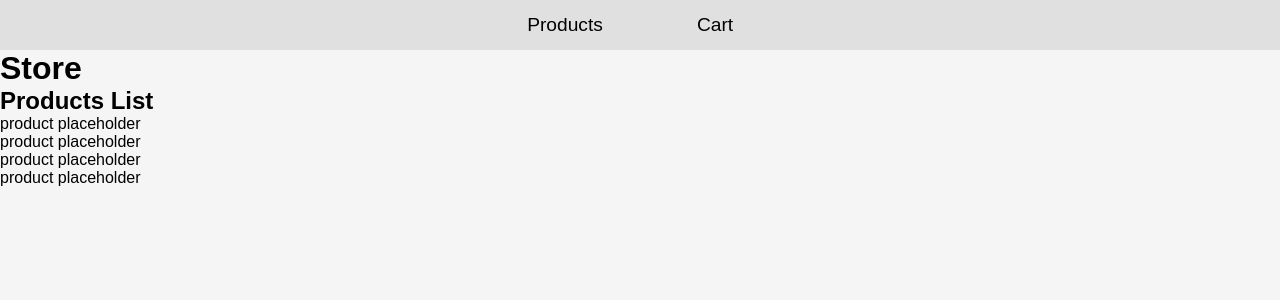
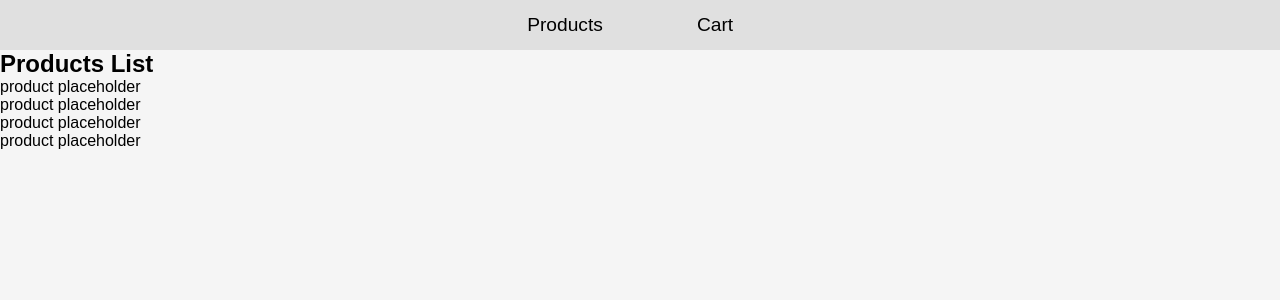
Before and after one commit to EduardoSCosta/atividade-shopping-cart, a React (Create React App) app: page / in a window 1280 px wide. Shown: the top 300 px of the page. Built offline with nearby package versions, Linux system fonts and the light colour scheme.

Commit message:
update addToCart function

```diff
--- a/src/components/Store.jsx
+++ b/src/components/Store.jsx
@@ -21,7 +21,11 @@ const Store = () => {
   const isCurrentPage = currentPage === PRODUCTS_PAGE;
 
   const addToCart = (product) => {
-    setCartItems([...cartItems, product]);
+    const isAlreadyInCart = cartItems.some(cartItem => cartItem.id === product.id);
+
+    if (!isAlreadyInCart) {
+      setCartItems([...cartItems, product]);
+    }
   }
 
   return (
@@ -30,7 +34,6 @@ const Store = () => {
         <SelectPageButton pageName={PRODUCTS_PAGE} setCurrentPage={setCurrentPage} />
         <SelectPageButton pageName={CART_PAGE} setCurrentPage={setCurrentPage} />
       </header>
-      <h1>Store</h1>
       {(isCurrentPage) ?
         <ProductsList products={products} addToCart={addToCart} />
         :
```
